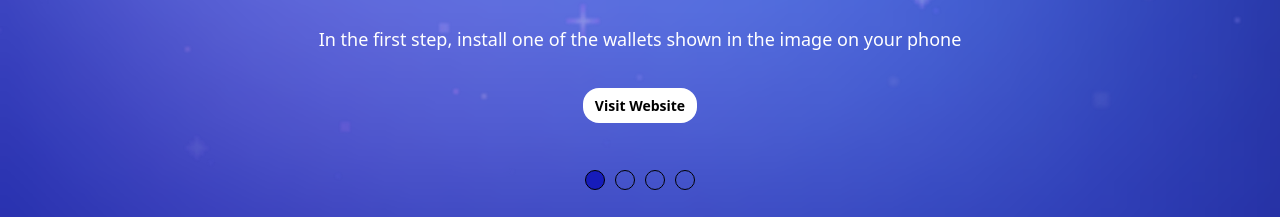
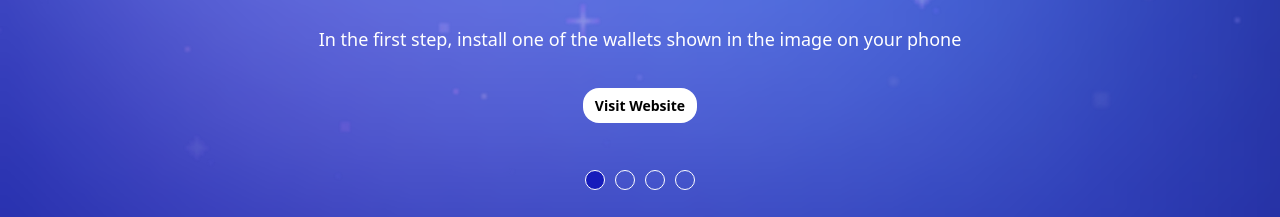
Before and after one commit to abolfazlsamini/Neto_JQuery, a website: page index_v1.html in a window 1280 px wide. Shown: the part 6973-7190 px from the top of the page. Drawn offline with nearby package versions, Linux system fonts and the light colour scheme; grey boxes are pictures that could not be loaded.

Commit message:
minor changes

```diff
--- a/index_v1.html
+++ b/index_v1.html
@@ -197,13 +197,13 @@
           border-radius: 100%;
           width: 20px;
           background: transparent !important;
-          border: solid 1px black !important;
+          border: solid 1px white !important;
         }
 
         .custom-paging .slick-active button {
           border-radius: 100%;
           width: 20px;
-          border: solid 1px black;
+          border: solid 1px white;
           background: #161cbb !important;
         }
         .slick-dots li button:before {
```
